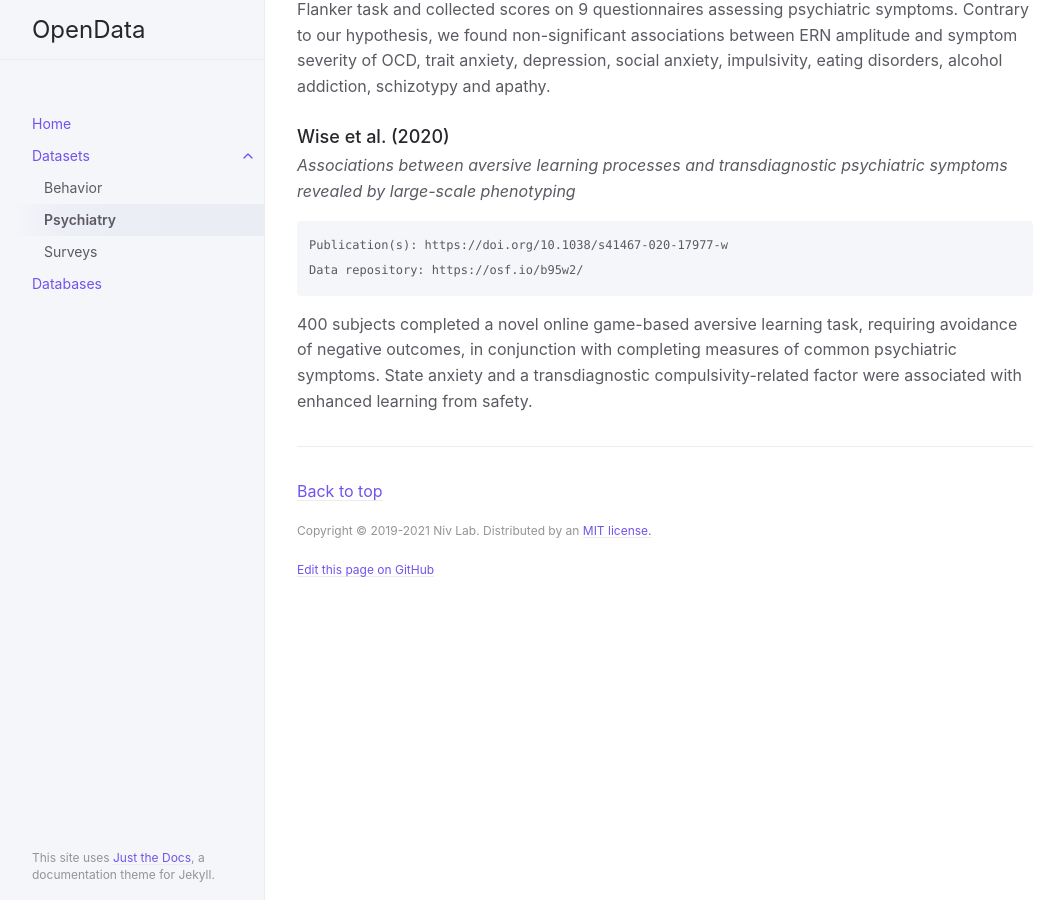
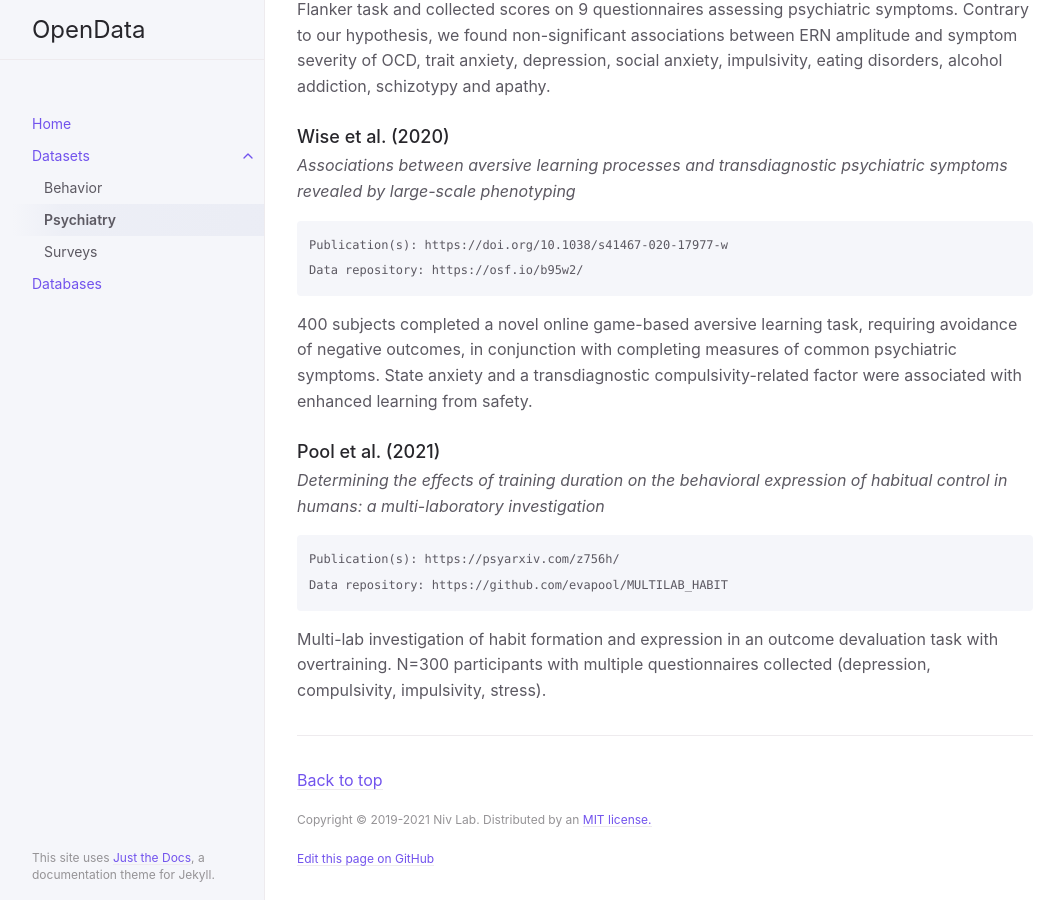
Before and after one commit to nivlab/opendata, a Jekyll site: the page built from docs/datasets/psychiatry.md, in a window 1280 px wide and 900 px high, scrolled down 6939 px. Shown: the whole window, without its empty margins (107-1171 px from the left). Built offline with Jekyll 4.4.1, drawn with Linux system fonts in a browser that asks for light colours.

Commit message:
Update psychiatry.md

````diff
--- a/docs/datasets/psychiatry.md
+++ b/docs/datasets/psychiatry.md
@@ -243,3 +243,13 @@ Data repository: https://osf.io/b95w2/
 ```
 
 400 subjects completed a novel online game-based aversive learning task, requiring avoidance of negative outcomes, in conjunction with completing measures of common psychiatric symptoms. State anxiety and a transdiagnostic compulsivity-related factor were associated with enhanced learning from safety.
+
+### Pool et al. (2021)
+{: .no_toc }
+*Determining the effects of training duration on the behavioral expression of habitual control in humans: a multi-laboratory investigation*
+```
+Publication(s): https://psyarxiv.com/z756h/
+Data repository: https://github.com/evapool/MULTILAB_HABIT
+```
+
+Multi-lab investigation of habit formation and expression in an outcome devaluation task with overtraining. N=300 participants with multiple questionnaires collected (depression, compulsivity, impulsivity, stress).
````
